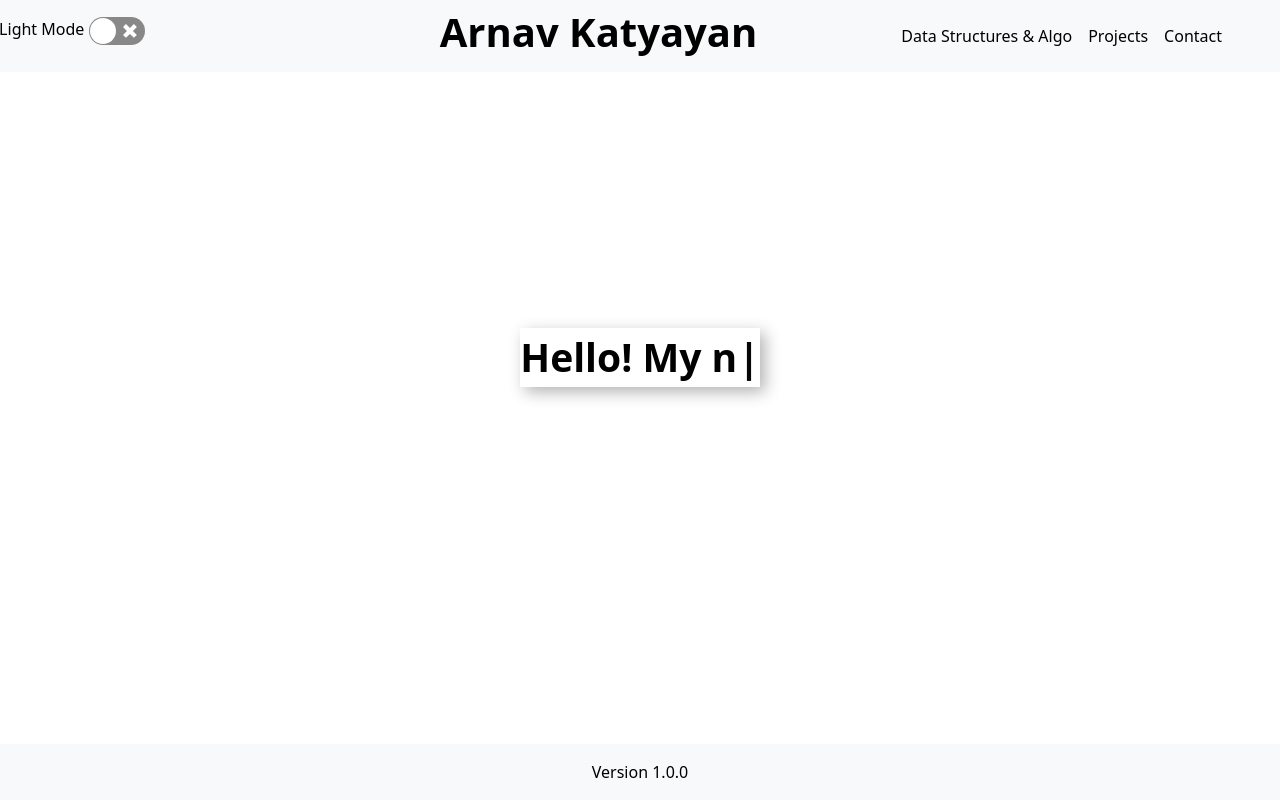
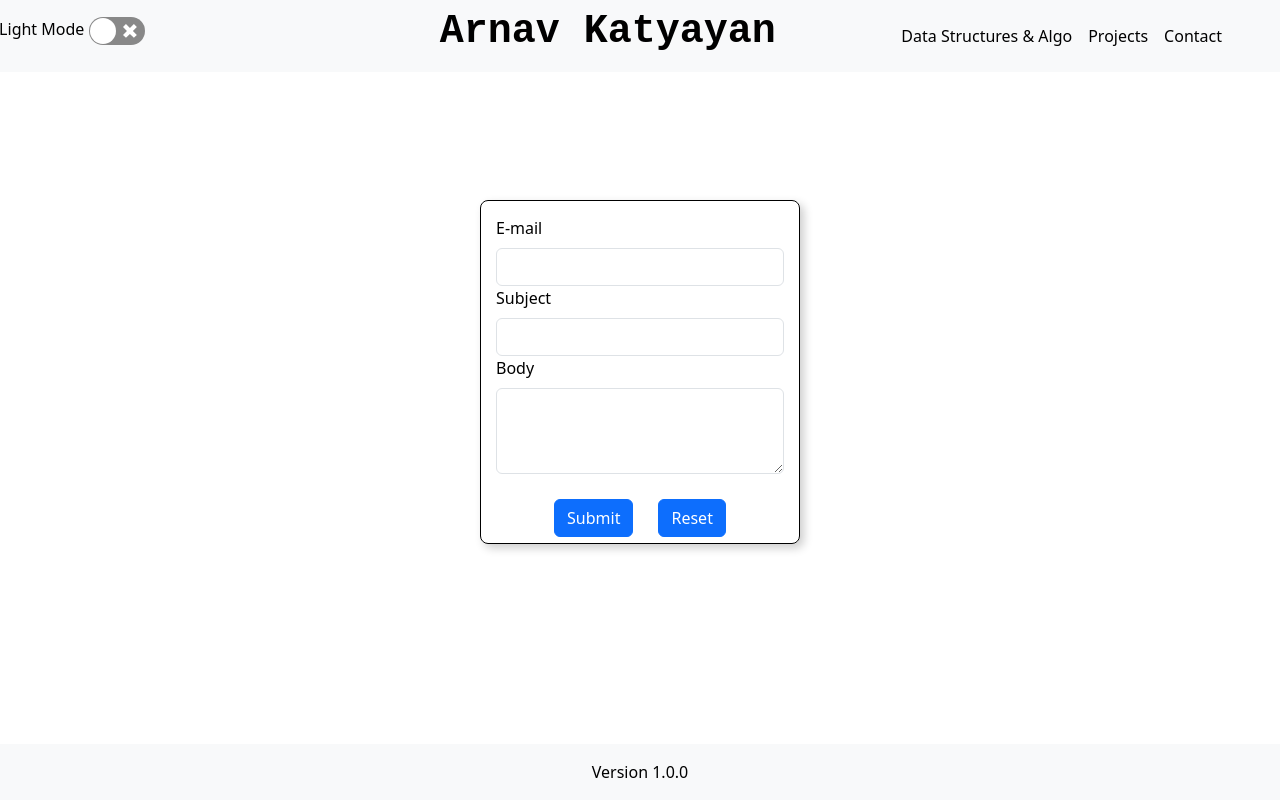
Before and after one commit to arnavkatyayan/visualresumearnavk2025, a React (Create React App) app: page / in a window 1280 px wide. Both pictures are taken after a click on the button "Contact". Built offline with nearby package versions, Linux system fonts and the light colour scheme.

Commit message:
Contact page development.

```diff
--- a/src/App.css
+++ b/src/App.css
@@ -103,4 +103,25 @@ body {
   position: relative;
   left:23vw;
   font-weight: 700;
+  font-family: monospace;
 }
+.contact-page {
+ top:10vw;
+}
+.form-contact-page {
+     border: 1px solid black;
+     width: 25vw;
+     height: 43vh;
+     padding: 15px;
+     box-shadow: 4px 4px 10px rgba(0, 0, 0, 0.2);
+     border-radius: 8px;
+}
+.form-contact-page-light-mode {
+  border:1px solid white;
+}
+.btn-grps {
+  display: flex;
+  gap:25px;
+  padding: 25px;
+  justify-content: center;
+}
--- a/src/App.js
+++ b/src/App.js
@@ -8,12 +8,19 @@ import { useState, useEffect } from 'react';
 import { Switch, FormControlLabel } from "@mui/material";
 import ReactSwitch from 'react-switch';
 import { dark } from '@mui/material/styles/createPalette';
+import ContactPage from './ContactPage';
+
 function App() {
   const [darkMode, setDarkMode] = useState(false);
+  const [contactPageClicked, setContactPageClicked] = useState(false);
 
   const toggleDarkMode = () => {
     setDarkMode((prevMode) => !prevMode);
   };
+
+  const handleContactPage = () => {
+    setContactPageClicked(!contactPageClicked);
+  }
 
   useEffect(() => {
     if (darkMode) {
@@ -44,13 +51,16 @@ function App() {
 
               <Nav.Link className={darkMode ? "dark-theme" : "light-theme"} href="#">Data Structures & Algo</Nav.Link>
               <Nav.Link className={darkMode ? "dark-theme" : "light-theme"} href="#">Projects</Nav.Link>
-              <Nav.Link className={darkMode ? "dark-theme" : "light-theme"} href="#">Contact</Nav.Link>
+              <Nav.Link className={darkMode ? "dark-theme" : "light-theme"} onClick={handleContactPage}>Contact</Nav.Link>
             </Nav>
           </Navbar.Collapse>
         </Container>
       </Navbar>
 
-      <HomePage />
+    {contactPageClicked ?
+    <ContactPage darkMode={darkMode}/>:null}
+    {!contactPageClicked ?
+      <HomePage /> : null}
 
       <footer>
         <Navbar bg={darkMode ? "dark" : "light"} variant={darkMode ? "dark" : "light"} fixed="bottom">
--- /dev/null
+++ b/src/ContactPage.js
@@ -0,0 +1,50 @@
+import React from "react";
+import { useState } from "react";
+import { Form, Button } from "react-bootstrap";
+
+
+function ContactPage(props) {
+
+    const [email, setEmail] = useState("");
+    const [subject, setSubject] = useState("");
+    const [body, setBody] = useState("");
+
+    const handleMail = (evt) => {
+        setEmail(evt.target.value);
+    }
+
+    const handleSubject = (evt) => {
+        setSubject(evt.target.value);
+    }
+
+    const handleBody = (evt) => {
+        setBody(evt.target.value);
+    }
+
+    const handleReset = () => {
+        setEmail("");
+        setSubject("");
+        setBody("");
+    }
+
+    return (
+        <div className="home-page-css contact-page">
+            <div className={`form-contact-page ${props.darkMode ? "form-contact-page-light-mode" : ""}`}>
+                <Form>
+                    <Form.Label>E-mail</Form.Label>
+                    <Form.Control type="text" onChange={handleMail} value={email}></Form.Control>
+                    <Form.Label>Subject</Form.Label>
+                    <Form.Control type="text" onChange={handleSubject} value={subject}></Form.Control>
+                    <Form.Label>Body</Form.Label>
+                    <Form.Control as="textarea" rows={3} onChange={handleBody} value={body}></Form.Control>
+                    <div className="btn-grps">
+                        <Button>Submit</Button>
+                        <Button onClick={handleReset}>Reset</Button>
+                    </div>
+                </Form>
+            </div>
+        </div>
+    )
+}
+export default ContactPage;
+//service_ug8u48b
```
